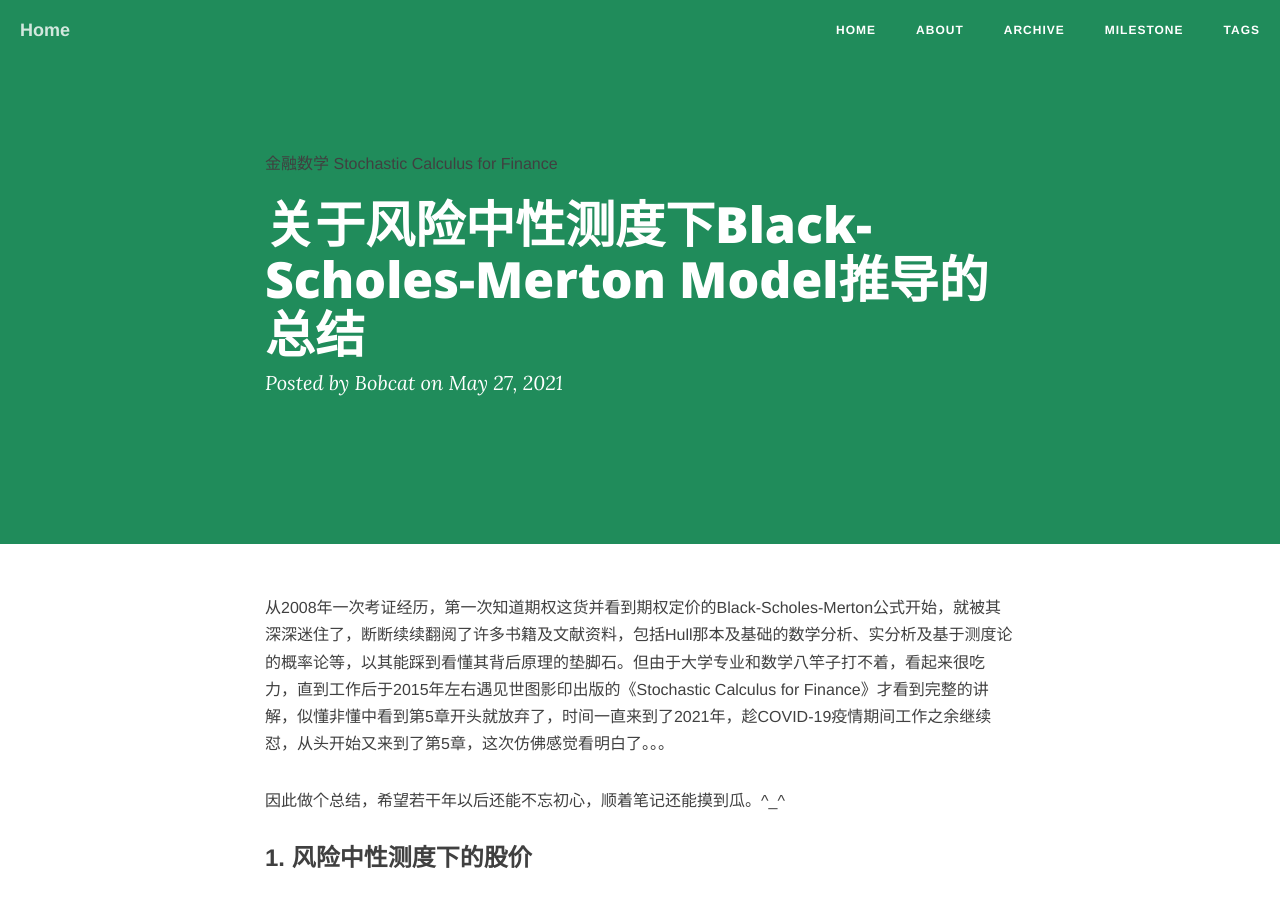
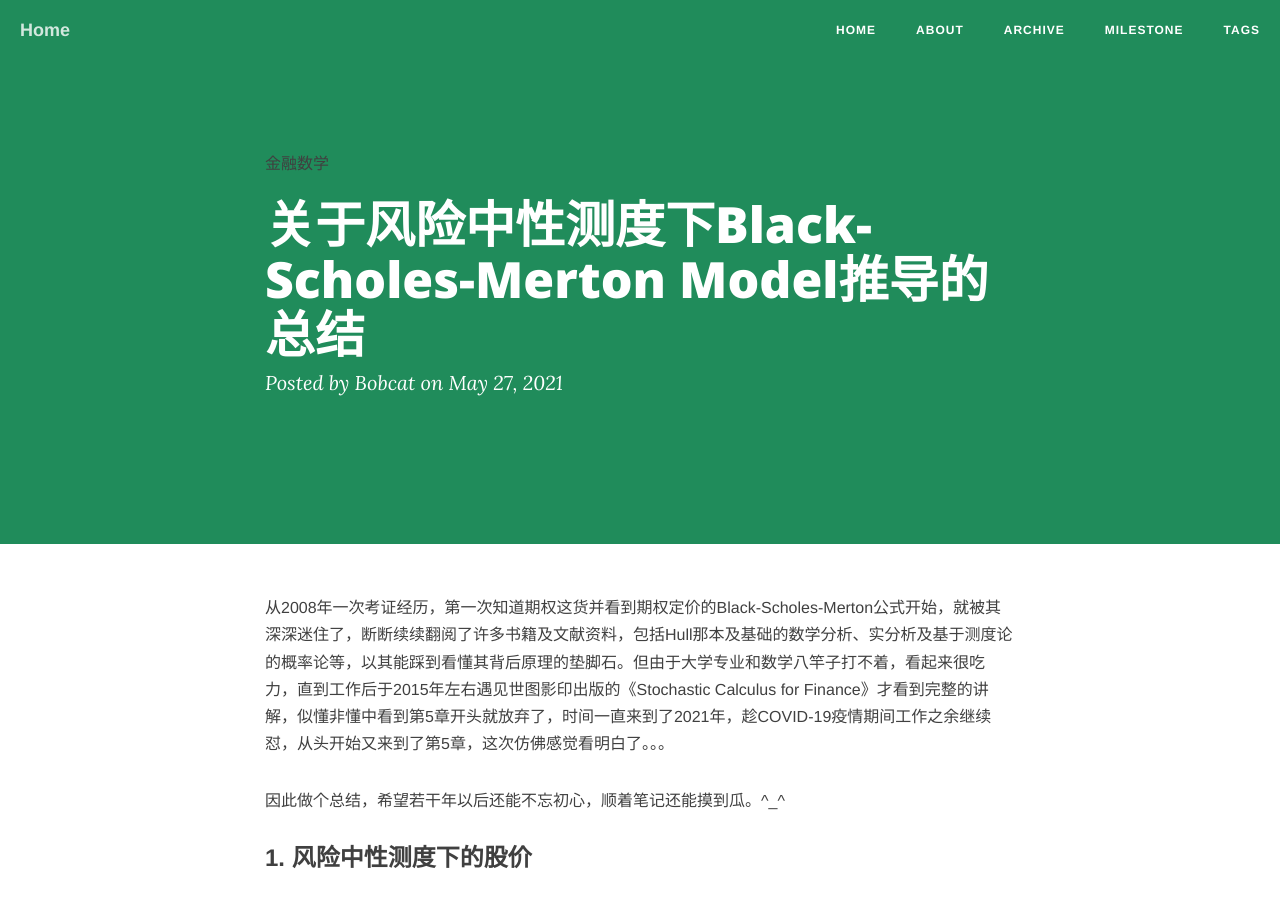
Before and after one commit to realbobcat/realbobcat.github.io, a Jekyll site: the page built from _posts/2021-05-27-Black-Scholes Model.md, in a window 1280 px wide and 900 px high. Built offline with Jekyll 4.4.1, drawn with Linux system fonts in a browser that asks for light colours; nearby versions of some CDN libraries; formulas are drawn with MathJax 3; comment, search, counter and statistics services are not loaded.

Commit message:
Update 2021-05-27-Black-Scholes Model.md

```diff
--- a/_posts/2021-05-27-Black-Scholes Model.md
+++ b/_posts/2021-05-27-Black-Scholes Model.md
@@ -1,7 +1,7 @@
 ---
 layout: post
 title: 关于风险中性测度下Black-Scholes-Merton Model推导的总结
-tags: [金融数学, Stochastic Calculus for Finance]
+tags: [金融数学]
 date: 2021-05-27
 categories: 金融数学
 ---
```
